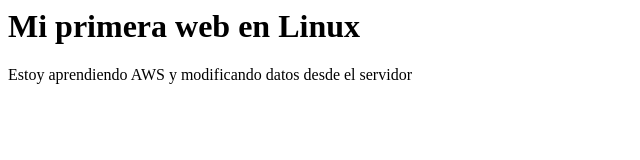
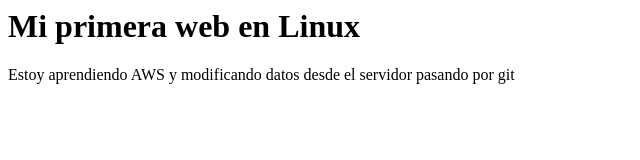
Before and after one commit to JorgeSena1985/mi-web-aws, a plain HTML site: page index.html in a window 1280 px wide. Shown: the full height of the page, 0-640 px from the left. Drawn offline with Linux system fonts and the light colour scheme.

Commit message:
auto deploy

```diff
--- a/index.html
+++ b/index.html
@@ -1,2 +1,2 @@
 <h1>Mi primera web en Linux</h1>
-<p>Estoy aprendiendo AWS y modificando datos desde el servidor</p>
+<p>Estoy aprendiendo AWS y modificando datos desde el servidor pasando por git</p>
```
